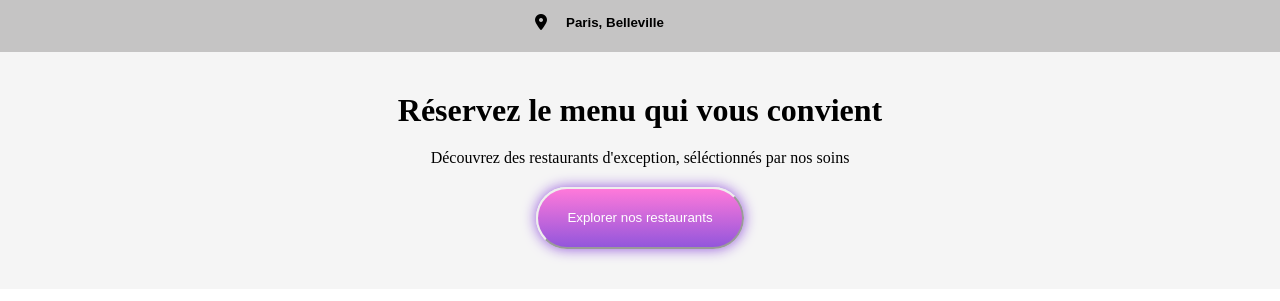
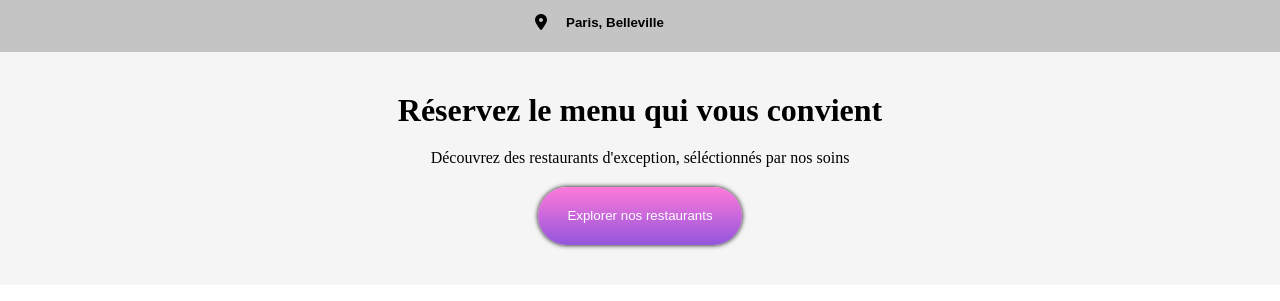
Before and after one commit to Elektr0n92/Ohmyfood-, a plain HTML site: page index.html in a window 1280 px wide. Shown: the part 65-366 px from the top of the page. Drawn offline with Linux system fonts and the light colour scheme.

Commit message:
Finalisation btn

```diff
--- a/css/style.css
+++ b/css/style.css
@@ -78,16 +78,18 @@
 .first-preview_reserve h1{
     margin: 0;
 }
+
 .first-preview_btn{
     height: 40px;
     border-radius: 45px;
-    border-color: inherit;
+    border: none;
     display: flex;
     justify-content: center;
     align-items: center;
     cursor: pointer;
     background: linear-gradient(#FF79DA, #9356DC);
+    box-shadow: 0px 0px 5px 0px #000000;
     color: white;
     padding: 29px;
-    box-shadow: 0px 0px 14px 0px #9356DC;
+
 }
```
